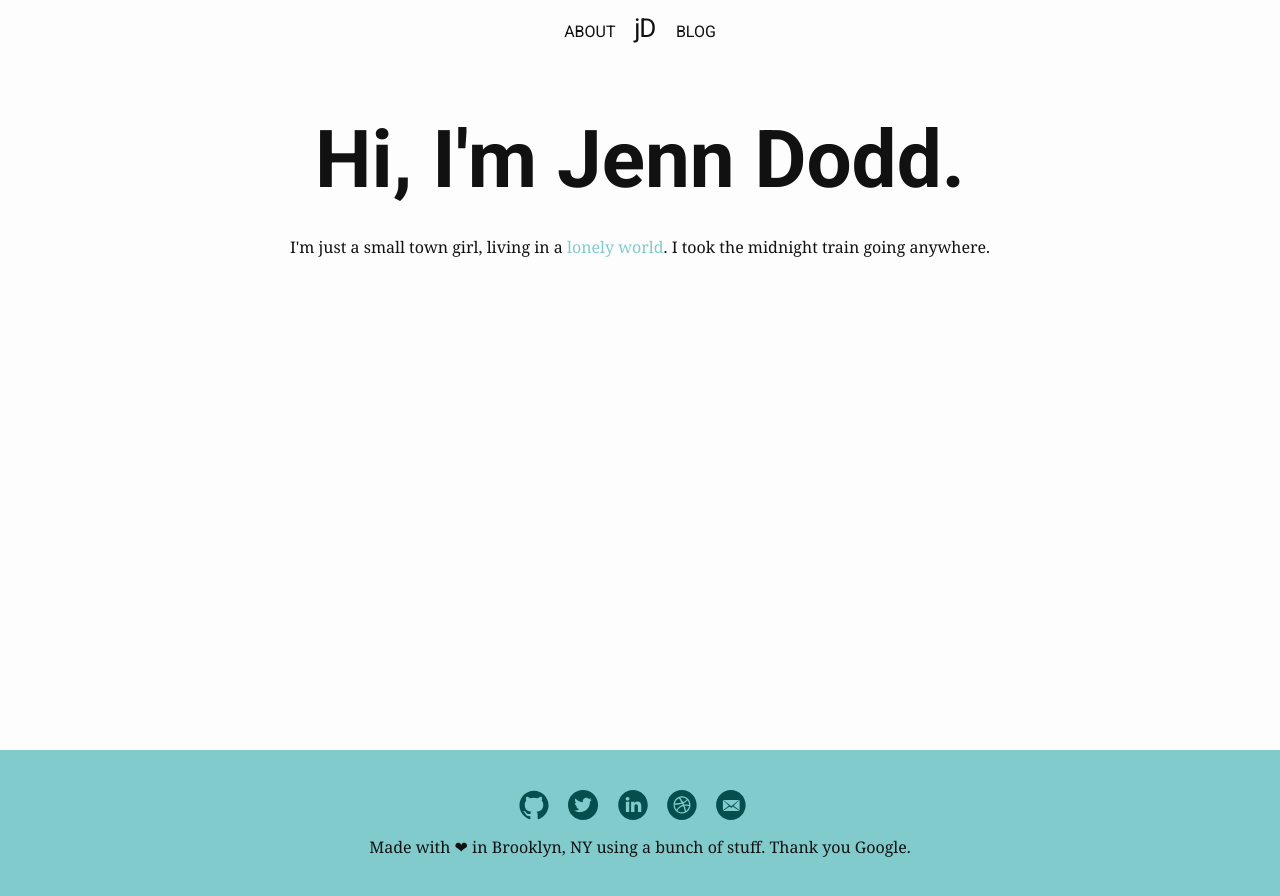
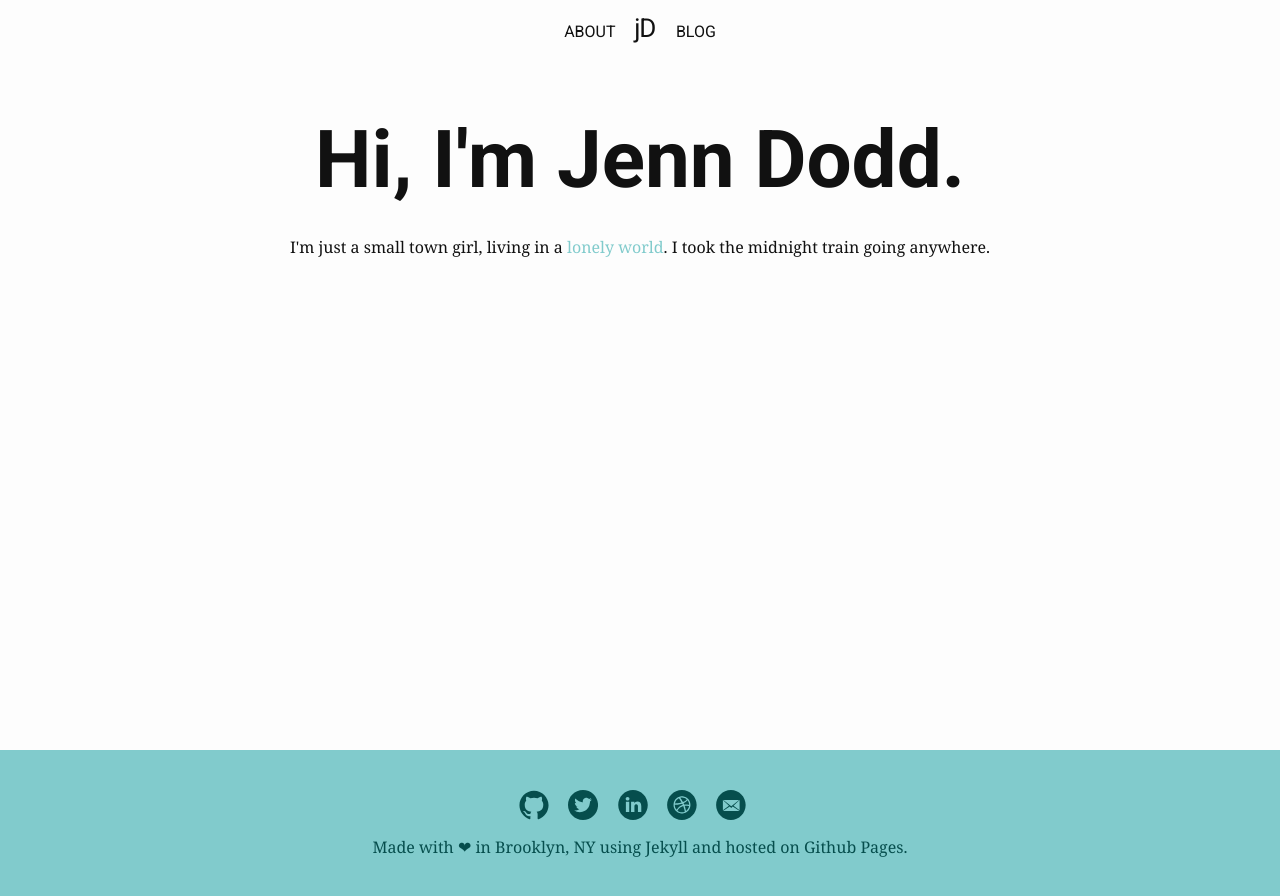
Before and after one commit to jenndodd/jenn-jekyll, a Jekyll site: the page built from index.html, in a window 1280 px wide. Shown: the top 896 px of the page. Built offline with Jekyll 4.4.1, drawn with Linux system fonts in a browser that asks for light colours.

Commit message:
Refactor footer. Add links. hoverrr

```diff
--- a/_includes/footer.html
+++ b/_includes/footer.html
@@ -7,7 +7,7 @@
         {% if site.github_username %}
         <li>
           <a href="https://github.com/{{ site.github_username }}">
-            <span class="icon  icon--github">
+            <span class="social-icon  icon--github">
               <svg viewBox="0 0 16 16">
                 <path fill="#828282" d="M7.999,0.431c-4.285,0-7.76,3.474-7.76,7.761 c0,3.428,2.223,6.337,5.307,7.363c0.388,0.071,0.53-0.168,0.53-0.374c0-0.184-0.007-0.672-0.01-1.32 c-2.159,0.469-2.614-1.04-2.614-1.04c-0.353-0.896-0.862-1.135-0.862-1.135c-0.705-0.481,0.053-0.472,0.053-0.472 c0.779,0.055,1.189,0.8,1.189,0.8c0.692,1.186,1.816,0.843,2.258,0.645c0.071-0.502,0.271-0.843,0.493-1.037 C4.86,11.425,3.049,10.76,3.049,7.786c0-0.847,0.302-1.54,0.799-2.082C3.768,5.507,3.501,4.718,3.924,3.65 c0,0,0.652-0.209,2.134,0.796C6.677,4.273,7.34,4.187,8,4.184c0.659,0.003,1.323,0.089,1.943,0.261 c1.482-1.004,2.132-0.796,2.132-0.796c0.423,1.068,0.157,1.857,0.077,2.054c0.497,0.542,0.798,1.235,0.798,2.082 c0,2.981-1.814,3.637-3.543,3.829c0.279,0.24,0.527,0.713,0.527,1.437c0,1.037-0.01,1.874-0.01,2.129 c0,0.208,0.14,0.449,0.534,0.373c3.081-1.028,5.302-3.935,5.302-7.362C15.76,3.906,12.285,0.431,7.999,0.431z"/>
               </svg>
@@ -19,7 +19,7 @@
         {% if site.twitter_username %}
         <li>
           <a href="https://twitter.com/{{ site.twitter_username }}">
-            <span class="icon  icon--twitter">
+            <span class="social-icon  icon--twitter">
               <svg viewBox="0 0 60 60" >
                 <path fill="#4099FF" d="M30.043,0C13.451,0,0,13.432,0,30s13.451,30,30.043,30c16.592,0,30.043-13.432,30.043-30S46.636,0,30.043,0z
                    M47.23,19.516c-0.15,0.253-0.928,1.139-1.755,1.95c-1.404,1.392-1.48,1.544-1.48,2.709c0,1.798-0.854,5.545-1.705,7.596
@@ -40,7 +40,7 @@
         {% if site.linkedin_username %}
         <li>
           <a href="https://linkedin.com/in/{{ site.linkedin_username }}">
-            <span class="icon  icon--linkedin">
+            <span class="social-icon  icon--linkedin">
               <svg viewBox="0 0 60 60" >
                 <path fill="#007BB6" d="M30,0C13.68,0,0.449,13.432,0.449,30S13.68,60,30,60s29.551-13.432,29.551-30S46.32,0,30,0z M22.468,44.137
                   h-6.688V23.71h6.688V44.137z M19.125,20.922h-0.042c-2.245,0-3.697-1.57-3.697-3.531c0-2.002,1.496-3.528,3.783-3.528
@@ -55,7 +55,7 @@
         {% if site.dribbble_username %}
         <li>
           <a href="https://dribbble.com/{{ site.dribbble_username }}">
-            <span class="icon  icon--dribbble">
+            <span class="social-icon  icon--dribbble">
               <svg viewBox="0 0 60 60">
                 <path fill="#EA4C89" d="M30.939,29.943c0.188-0.063,0.379-0.121,0.568-0.176c-0.362-0.832-0.757-1.665-1.17-2.487
                   c-7.421,2.256-14.543,2.094-14.798,2.083c-0.004,0.157-0.012,0.31-0.012,0.467c0,3.759,1.397,7.186,3.693,9.777
@@ -90,7 +90,7 @@
         {% if site.email %}
         <li>
           <a href="mailto:{{ site.email }}?Subject=You%20rock">
-            <span class="icon  icon--mail">
+            <span class="social-icon  icon--mail">
               <svg viewBox="0 0 60 60">
                 <path fill="#333333" d="M29.775,0C13.455,0,0.225,13.432,0.225,30s13.23,30,29.551,30s29.551-13.432,29.551-30S46.096,0,29.775,0z
                    M46.21,20L30.492,32.455L14.774,20H46.21z M13.771,20l12.174,11.637l-12.174,8.939V20z M13.771,42l13.814-8.793l2.907,2.777
@@ -103,7 +103,7 @@
       </ul>
 
     </div>
-    <p class="txt-c ptl"> Made with &#10084 in Brooklyn, NY using a bunch of stuff. Thank you Google. </p>
+    <p class="txt-c ptl"> Made with &#10084 in Brooklyn, NY using <a href="http://jekyllrb.com/" target="_blank">Jekyll</a> and hosted on <a href="https://pages.github.com/" target="_blank">Github Pages</a>.</p>
   </div>
 
 </footer>
--- a/_sass/_base.scss
+++ b/_sass/_base.scss
@@ -108,7 +108,7 @@
   text-decoration: none;
 
   &:hover {
-    color: $teal-2;
+    color: $teal-3;
     text-decoration: underline;
   }
 }
@@ -172,24 +172,6 @@
   }
 }
 
-
-
-/**
- * Icons
- */
- .icon {
-
-  > svg {
-    display: inline-block;
-    width: 30px;
-    height: 30px;
-    vertical-align: middle;
-
-    path {
-      fill: $teal-1;
-    }
-  }
-}
 
 /**
  * Alignment
--- a/_sass/_layout.scss
+++ b/_sass/_layout.scss
@@ -151,72 +151,38 @@
 .site-footer {
   height: 150px;
   background-color: $teal-4;
+  color: $teal-1;
 
   a {
     color: $teal-1;
 
     &:hover {
-      color: $teal-1;
+      color: $teal-1-dark;
     }
   }
 }
 
-.footer-heading {
-  font-size: 18px;
-  margin-bottom: $spacing-unit / 2;
-}
-
-.contact-list,
 .social-media-list {
   list-style: none;
   margin-left: 0;
 }
 
-.footer-col-wrapper {
-  font-size: 15px;
-  color: $grey-color;
-  margin-left: -$spacing-unit / 2;
-  @extend %clearfix;
-}
+.social-icon {
 
-.footer-col {
-  float: left;
-  margin-bottom: $spacing-unit / 2;
-  padding-left: $spacing-unit / 2;
-}
+  > svg {
+    display: inline-block;
+    width: 30px;
+    height: 30px;
+    vertical-align: middle;
 
-.footer-col-1 {
-  width: -webkit-calc(35% - (#{$spacing-unit} / 2));
-  width:         calc(35% - (#{$spacing-unit} / 2));
-}
-
-.footer-col-2 {
-  width: -webkit-calc(20% - (#{$spacing-unit} / 2));
-  width:         calc(20% - (#{$spacing-unit} / 2));
-}
-
-.footer-col-3 {
-  width: -webkit-calc(45% - (#{$spacing-unit} / 2));
-  width:         calc(45% - (#{$spacing-unit} / 2));
-}
-
-@include media-query($on-laptop) {
-  .footer-col-1,
-  .footer-col-2 {
-    width: -webkit-calc(50% - (#{$spacing-unit} / 2));
-    width:         calc(50% - (#{$spacing-unit} / 2));
-  }
-
-  .footer-col-3 {
-    width: -webkit-calc(100% - (#{$spacing-unit} / 2));
-    width:         calc(100% - (#{$spacing-unit} / 2));
+    path {
+      @extend .transition-default;
+      fill: $teal-1;
+    }
+    &:hover {
+      path {
+        fill: $teal-1-dark;
+      }
+    }
   }
 }
-
-@include media-query($on-palm) {
-  .footer-col {
-    float: none;
-    width: -webkit-calc(100% - (#{$spacing-unit} / 2));
-    width:         calc(100% - (#{$spacing-unit} / 2));
-  }
-}
--- a/css/main.scss
+++ b/css/main.scss
@@ -21,6 +21,7 @@
 $grey-color-dark:  darken($grey-color, 25%);
 
 $teal-1:           #064E4D;
+$teal-1-dark:      darken($teal-1, 12%);
 $teal-2:           #3F8988;
 $teal-3:           #5AA3A3;
 $teal-4:           #81CBCC;
```
